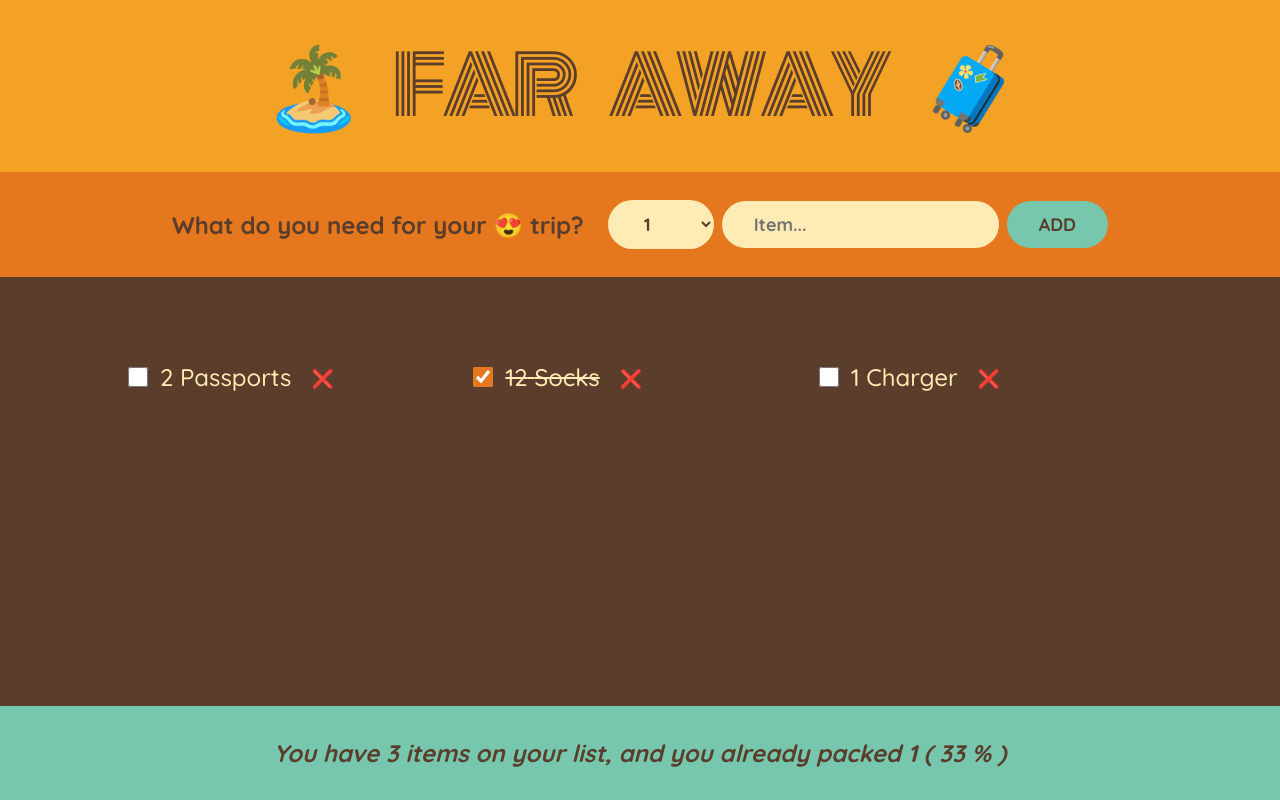
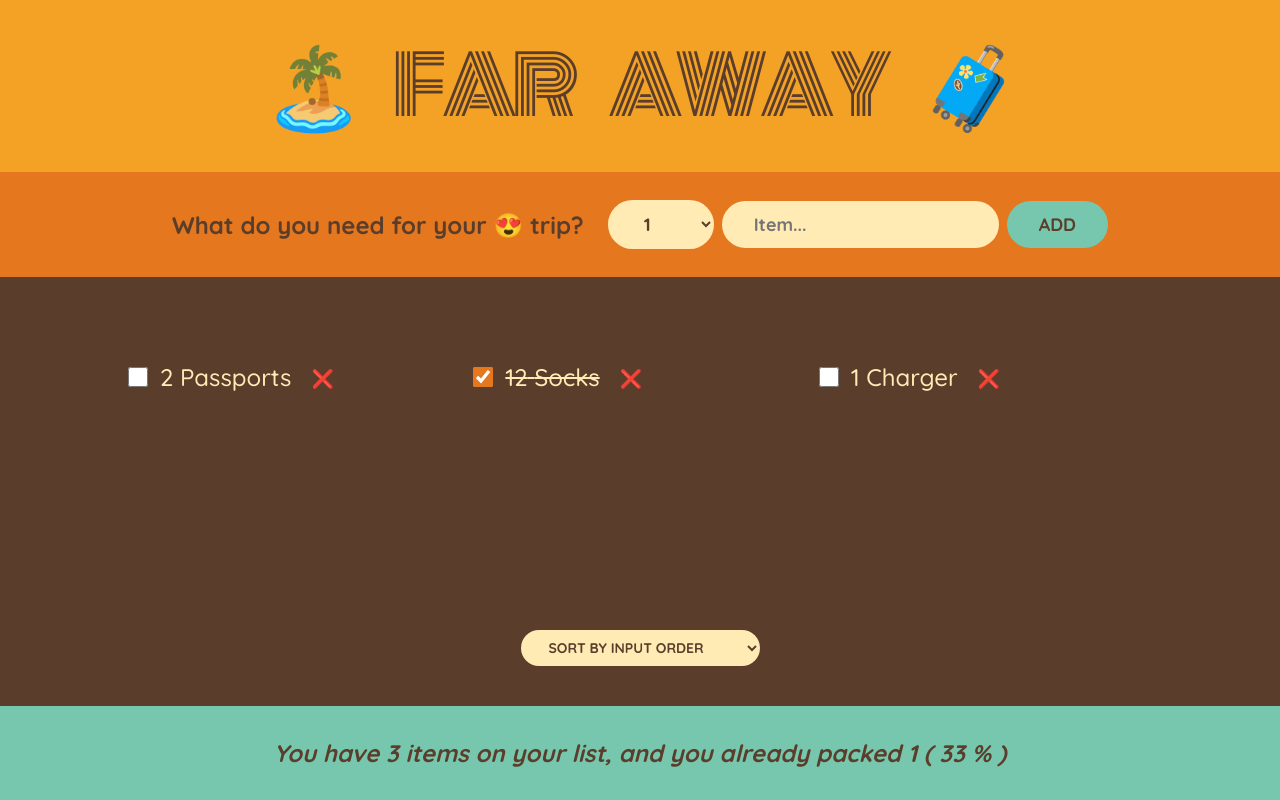
Before and after one commit to cap330/travel-list, a React (Vite) app: page / in a window 1280 px wide. Built offline with nearby package versions, Linux system fonts and the light colour scheme.

Commit message:
084 Sorting items

```diff
--- a/src/App.jsx
+++ b/src/App.jsx
@@ -85,13 +85,32 @@
 }
 
 function PackingList({ items, onDeleteItem, onToggleItem }) {
+  const [sortBy, setSortBy] = useState('input');
+
+  let sortedItems = items;
+
+  //if (sortBy === 'input') sortedItems = items;
+
+  //if (sortBy === 'description') sortedItems = items.slice().sort((a, b) => a.description.localeCompare(b.description));
+  if (sortBy === 'description') sortedItems.sort((a, b) => a.description.localeCompare(b.description));
+
+  //if (sortBy === 'packed') sortedItems = items.slice().sort((a, b) => Number(a.packed) - Number(b.packed));
+  if (sortBy === 'packed') sortedItems.sort((a, b) => Number(a.packed) - Number(b.packed));
+
   return (
     <div className="list">
       <ul className="list">
-        {items.map(item => (
+        {sortedItems.map(item => (
           <Item item={item} key={item.id} onDeleteItem={onDeleteItem} onToggleItem={onToggleItem} />
         ))}
       </ul>
+      <div className="actions">
+        <select value={sortBy} onChange={e => setSortBy(e.target.value)}>
+          <option value="input">Sort by input order</option>
+          <option value="description">Sorty by description</option>
+          <option value="packed">Sort by packed status</option>
+        </select>
+      </div>
     </div>
   );
 }
```
Also changed, not shown: 1 other file (tests, documents, lock files or other folders).
